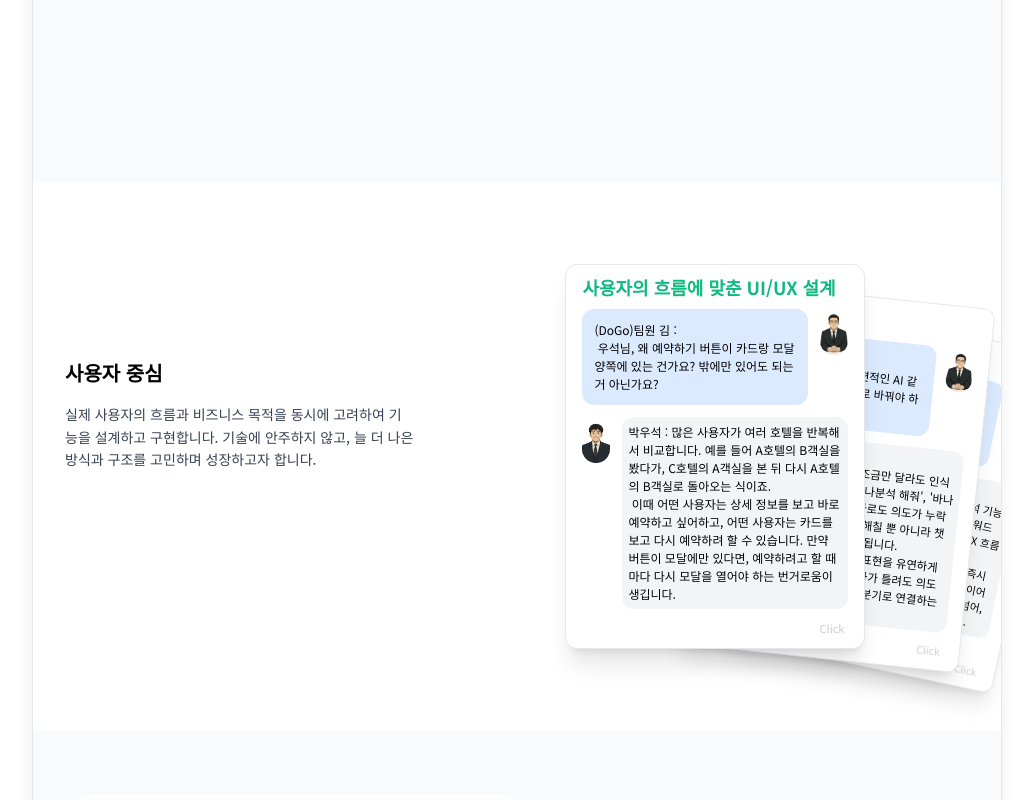
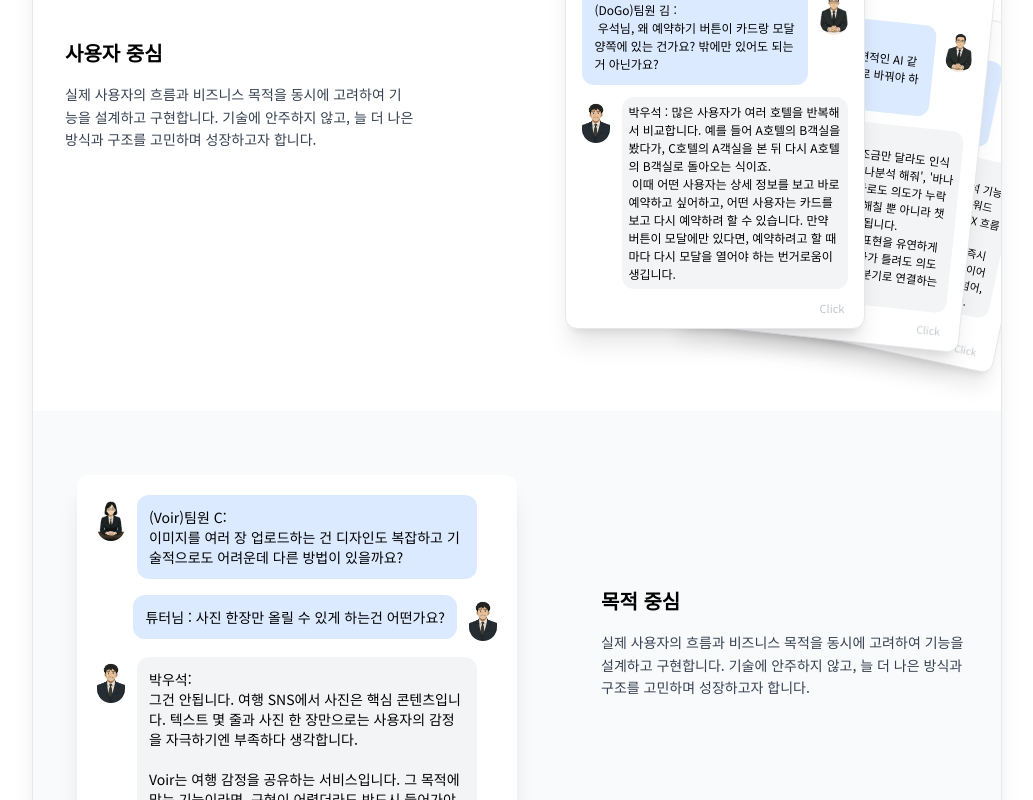
Before and after one commit to YouKnowThat-Park/WooSeokBot, a Next.js app in the folder front/: page / in a window 1280 px wide. Shown: the part 2169-2969 px from the top of the page, without its empty margins (123-1156 px from the left). Built offline with nearby package versions, Linux system fonts and the light colour scheme.

Commit message:
style: 포트폴리오 디자인 수정

```diff
--- a/front/src/app/portfolio/PortfolioPage.tsx
+++ b/front/src/app/portfolio/PortfolioPage.tsx
@@ -14,7 +14,7 @@ import NextStudyProjectsSlider from "../_components/NextStudyProjectSlider";
 const PortfolioPage = () => {
   return (
     <>
-      <div className="w-[970px] h-auto mb-[200px] mt-[1000px] bg-[#FBFBFB] rounded-tl-[45px] overflow-hidden border shadow-xl dark:bg-[#111111]  dark:border-white">
+      <div className="w-[970px] h-auto  mt-[1000px] bg-[#FBFBFB] rounded-tl-[45px] overflow-hidden border shadow-xl dark:bg-[#111111]  dark:border-white">
         <AboutMe />
 
         <div className="w-full  mt-20 mb-20 dark:text-white">
@@ -22,7 +22,7 @@ const PortfolioPage = () => {
           <TechProjectsModal />
         </div>
 
-        <div className=" px-10 py-40  bg-[#F9FAFB] dark:bg-[#2e2e2e]">
+        <div className=" px-10  bg-[#F9FAFB] dark:bg-[#2e2e2e]">
           <LearningStackSection />
         </div>
         <TopWorkStyleSection />
```
